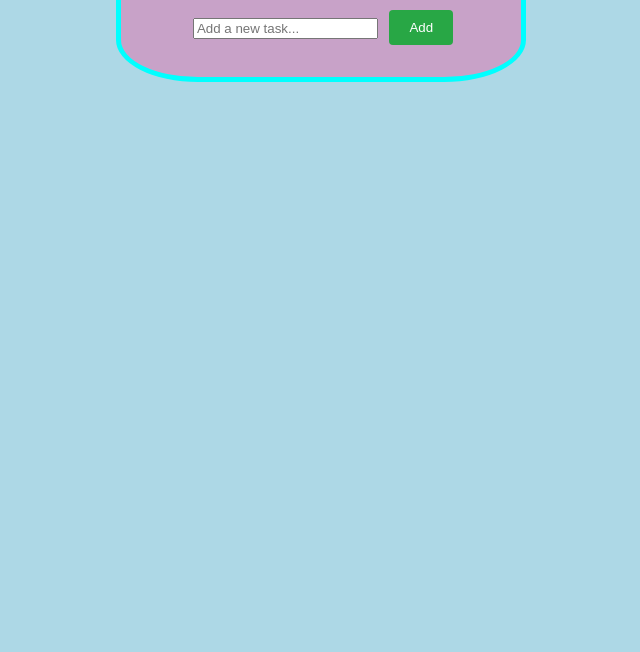
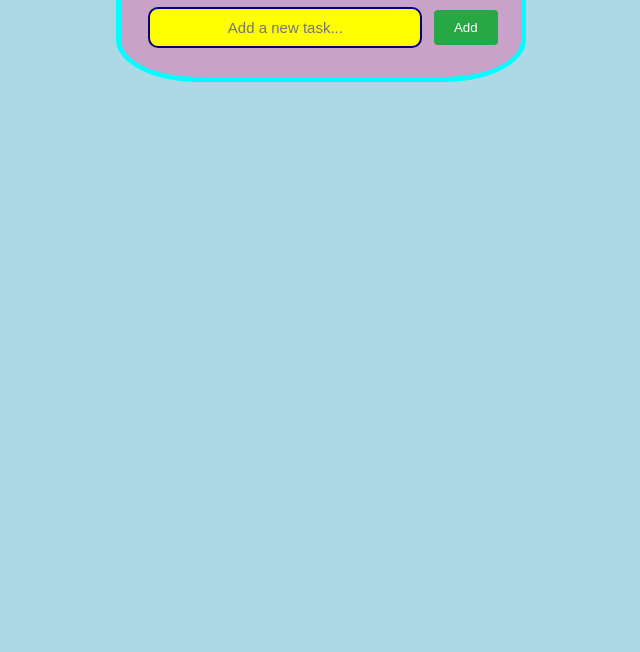
Before and after one commit to MyaLow21/FINAL-PROJECT, a website: page public/index.html in a window 1280 px wide. Shown: the part 148-800 px from the top of the page, without its empty margins (142-782 px from the left). Drawn offline with Linux system fonts and the light colour scheme.

Commit message:
Update style.css

```diff
--- a/public/style.css
+++ b/public/style.css
@@ -73,3 +73,17 @@ li {
 li:hover {
   transform: scale(1.05);
 }
+
+/*Changes the border and color of the input*/
+input {
+  border: #000080 solid 2px;
+  padding: 10px;
+  outline: none;
+  background: #FFFF00;
+  font-size: 15px;
+  text-align: center;
+  width: 250px;
+  justify-content: space-between;
+  align-items: center;
+  border-radius: 10px;
+}
```
